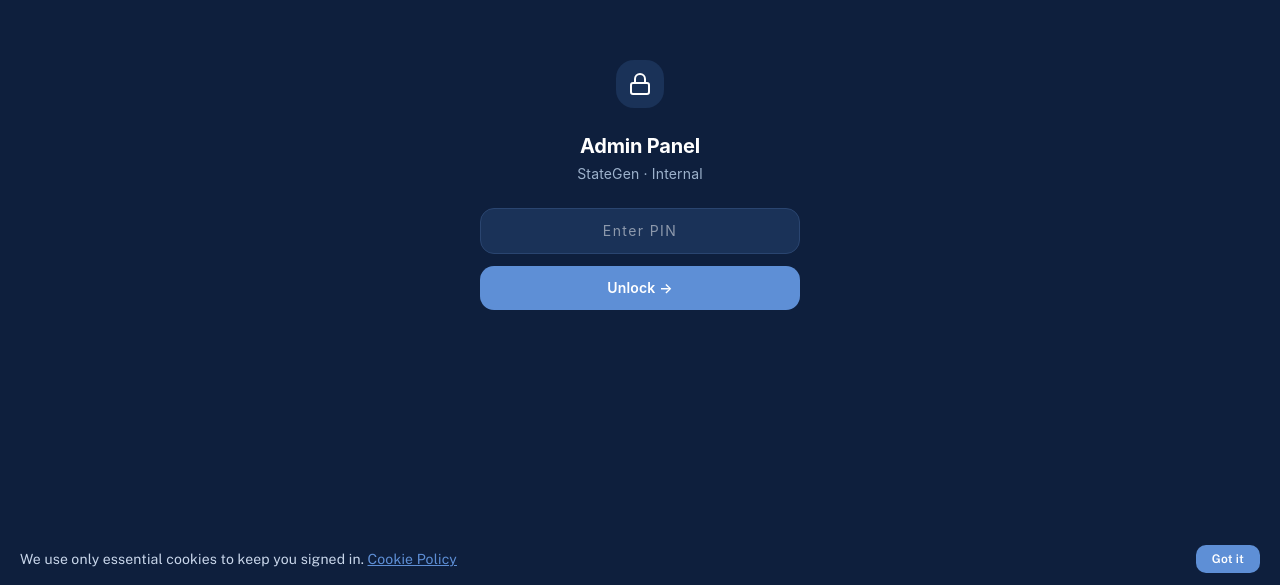
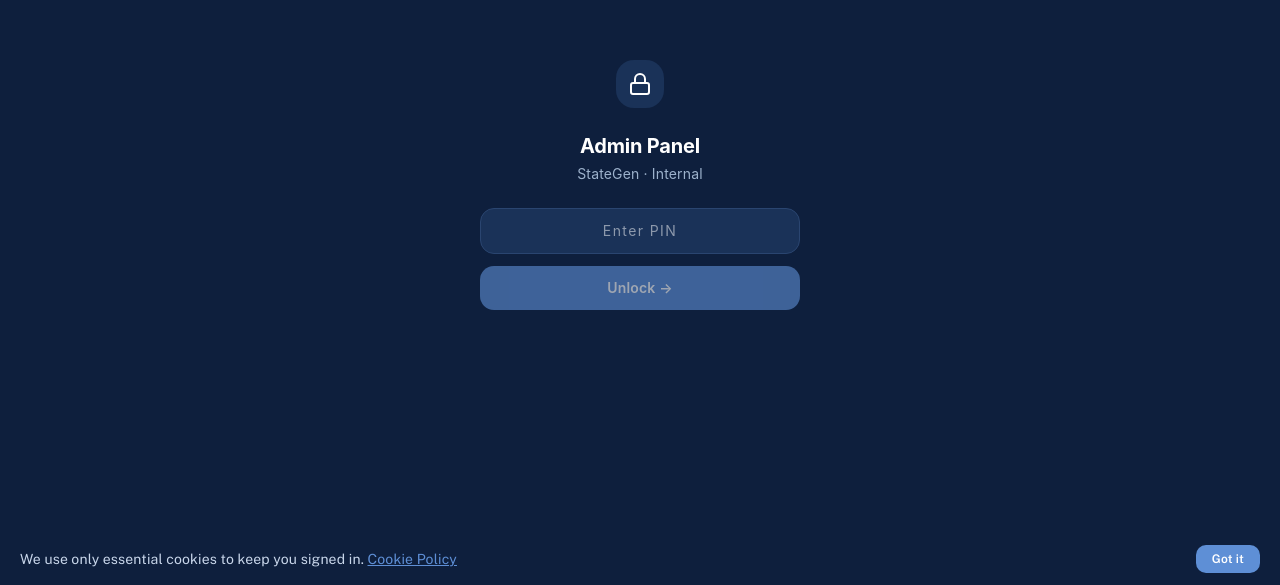
Before and after one commit to stategen0-lang/stategenapp, a Next.js app: page /admin in a window 1280 px wide. Shown: the part 215-800 px from the top of the page. Built offline with nearby package versions, Linux system fonts and the light colour scheme.

Commit message:
fix(admin): add loading state to PIN unlock button

```diff
--- a/src/app/admin/page.tsx
+++ b/src/app/admin/page.tsx
@@ -64,6 +64,7 @@ export default function AdminPage() {
   const [pin, setPin] = useState('')
   const [unlocked, setUnlocked] = useState(false)
   const [pinError, setPinError] = useState(false)
+  const [pinLoading, setPinLoading] = useState(false)
   const [companies, setCompanies] = useState<Company[]>([])
   const [loading, setLoading] = useState(false)
   const [loadError, setLoadError] = useState<string | null>(null)
@@ -221,13 +222,18 @@ export default function AdminPage() {
 
   async function handlePin(e: React.FormEvent) {
     e.preventDefault()
+    setPinLoading(true)
+    setPinError(false)
+    try {
       const res = await fetch('/api/admin/verify', {
         method: 'POST',
         headers: { 'Content-Type': 'application/json' },
         body: JSON.stringify({ pin }),
       })
-    if (res.ok) { setUnlocked(true); setPinError(false) }
+      if (res.ok) { setUnlocked(true) }
       else setPinError(true)
+    } catch { setPinError(true) }
+    setPinLoading(false)
   }
 
   useEffect(() => {
@@ -347,8 +353,13 @@ export default function AdminPage() {
               style={{ background: '#1a3258', color: '#fff', border: pinError ? '1.5px solid #e05c5c' : '1.5px solid #2a4570', fontFamily: 'inherit' }}
             />
             {pinError && <p className="text-xs text-center" style={{ color: '#e05c5c' }}>Incorrect PIN</p>}
-            <button type="submit" className="w-full py-3 rounded-xl text-sm font-semibold text-white" style={{ background: '#5E8FD6' }}>
-              Unlock →
+            <button
+              type="submit"
+              disabled={pinLoading || !pin}
+              className="w-full py-3 rounded-xl text-sm font-semibold text-white disabled:opacity-60 transition-opacity"
+              style={{ background: '#5E8FD6' }}
+            >
+              {pinLoading ? 'Checking…' : 'Unlock →'}
             </button>
           </form>
         </div>
```
Lines whose indentation alone changed are shown as unchanged.
